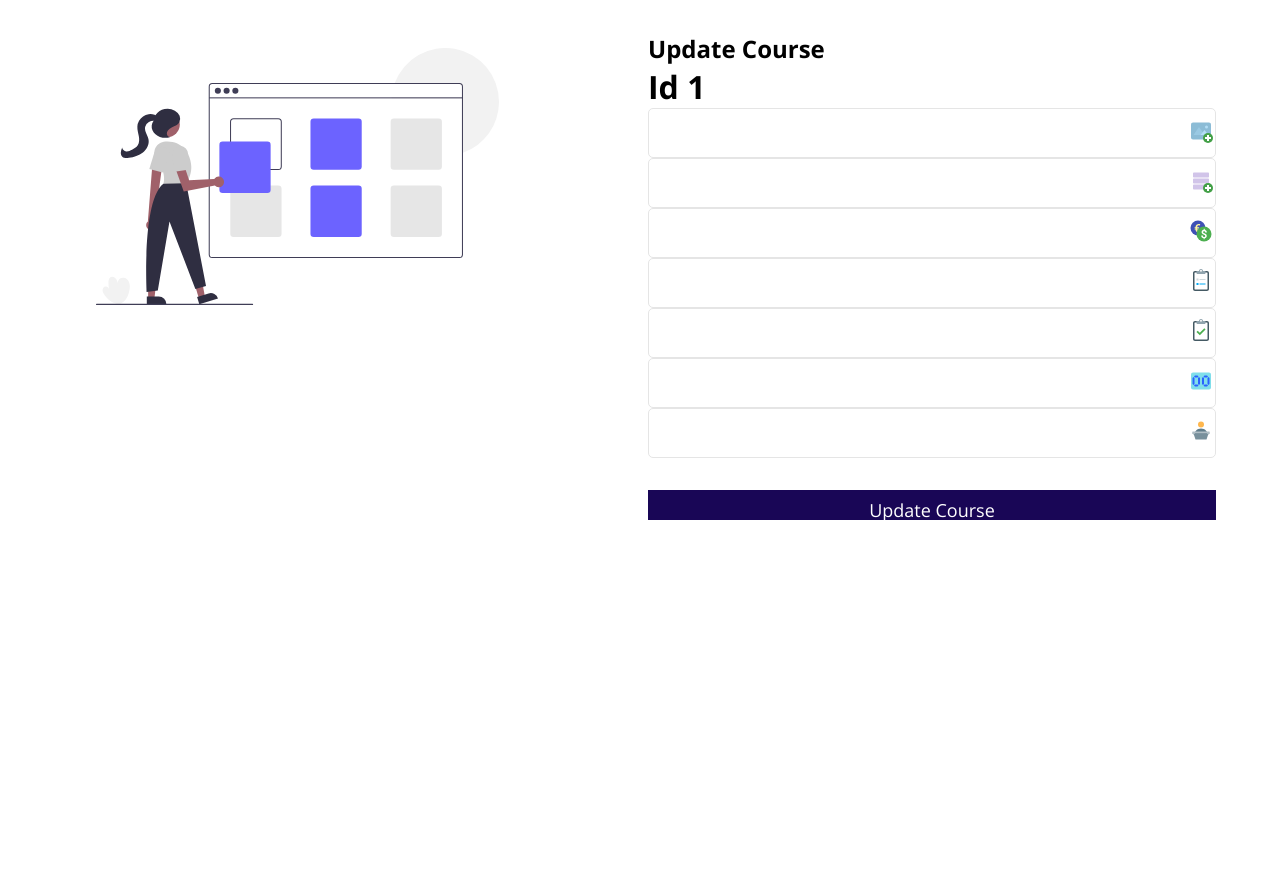
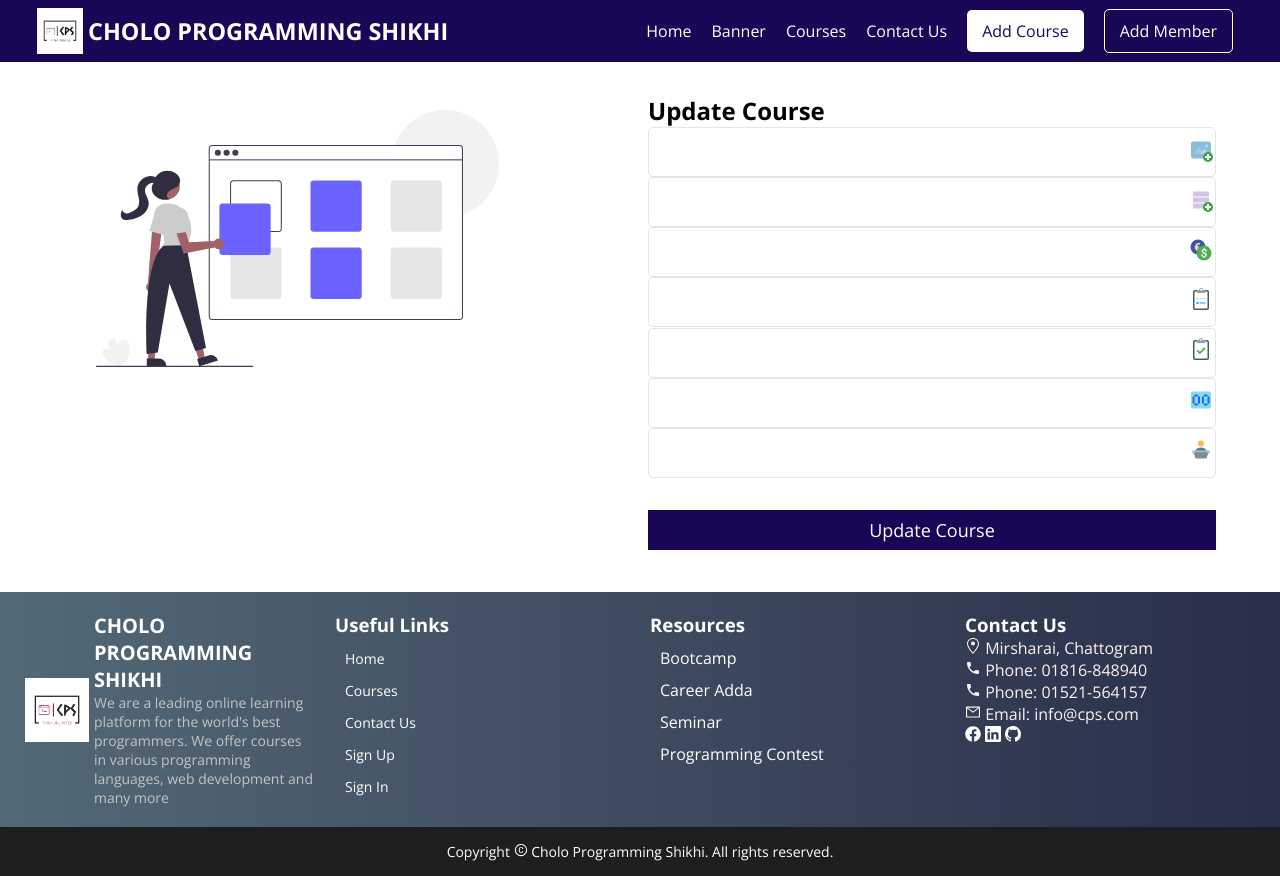
Before and after one commit to mdadul/cps-client, a React (Create React App) app: page /updatecourse/1 in a window 1280 px wide. Before the commit the page ends 800 px from the top, so only its background shows below. Built offline with nearby package versions, Linux system fonts and the light colour scheme; no server answers; a web font is replaced by a local one.

Commit message:
update form

```diff
--- a/src/components/UpdateCourseForm.js
+++ b/src/components/UpdateCourseForm.js
@@ -4,6 +4,9 @@ import classes from "../stylesheet/TextInput.module.css";
 import { useParams } from "react-router-dom";
 import update from "../img/update.svg";
 import Illustration from "./Illustration";
+import Nav from './Nav';
+import Footer from './Footer';
+
 //  icon import from react icons
 import {
   FcAddImage,
@@ -152,12 +155,12 @@ export default function UpdateCourseForm() {
 
   return (
     <>
+    <Nav/>
       <div className="container column">
         <Illustration src={update} />
 
         <Form style={{ height: "520px" }} onSubmit={handleUpdateStatus}>
           <h2>Update Course</h2>
-          <h1>Id {id}</h1>
           <div className={classes.textInput}>
             <input
               type="text"
@@ -246,6 +249,8 @@ export default function UpdateCourseForm() {
           <button type="submit">Update Course</button>
         </Form>
       </div>
+
+      <Footer/>
     </>
   );
 }
```
